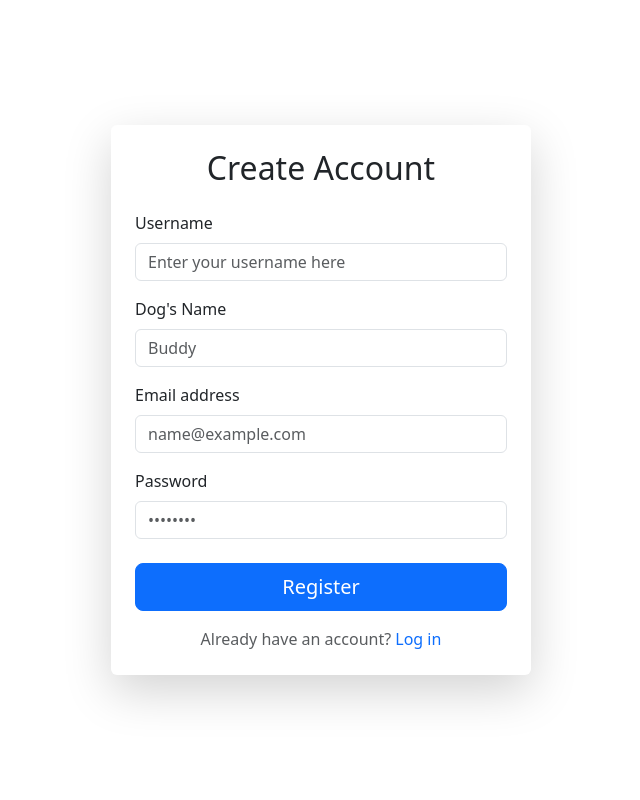
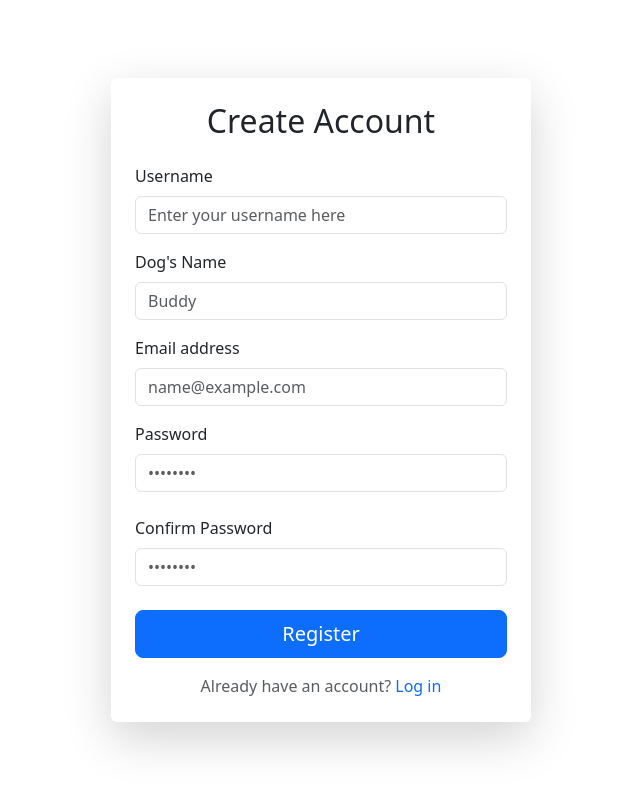
Before and after one commit to theo-picar1/PottyDog, a Flask app: page /register in a window 1280 px wide. Shown: the whole page, without its empty margins (319-959 px from the left). Run offline with Flask 3, Linux system fonts and the light colour scheme.

Commit message:
feat: add confirm password field
- include tests and error handling

```diff
--- a/server/app.py
+++ b/server/app.py
@@ -91,6 +91,7 @@ def register():
             email = request.form.get('email')
             dog_name = request.form.get('dog_name') # Not required
             password = request.form.get('password')
+            confirm_password = request.form.get('confirm_password')
 
             # Case handling for registering
             if not username or not email or not password:
@@ -111,6 +112,9 @@ def register():
             password_regex = r'^(?=.*[a-z])(?=.*[A-Z])(?=.*\d)(?=.*[@$!%*?&])[A-Za-z\d@$!%*?&]{8,}$'
             if not re.match(password_regex, password):
                 return render_template('register.html', weak_password_error="Password must be at least 8 characters long and include at least one uppercase letter, one lowercase letter, one digit, and one special character."), 400
+
+            if confirm_password and confirm_password != password:
+                return render_template('register.html', confirm_password_error="Passwords do not match."), 400
 
             hashed_password = bcrypt.generate_password_hash(password).decode('utf-8')
 
--- a/server/templates/register.html
+++ b/server/templates/register.html
@@ -70,6 +70,21 @@
           {% endif %}
         </div>
 
+        <div class="mb-4">
+          <label for="password" class="form-label">Confirm Password</label>
+          <input
+            type="password"
+            class="form-control"
+            id="confirm_password"
+            name="confirm_password"
+            placeholder="••••••••"
+            required
+          />
+          {% if confirm_password_error %}
+            <div class="form-text text-danger">{{ confirm_password_error }}</div>
+          {% endif %}
+        </div>
+
         <!-- Non-specific errors -->
         {% if error %}
           <div class="mb-3">
```
Also changed, not shown: server/tests/test_register.py (+14 -0 lines).
